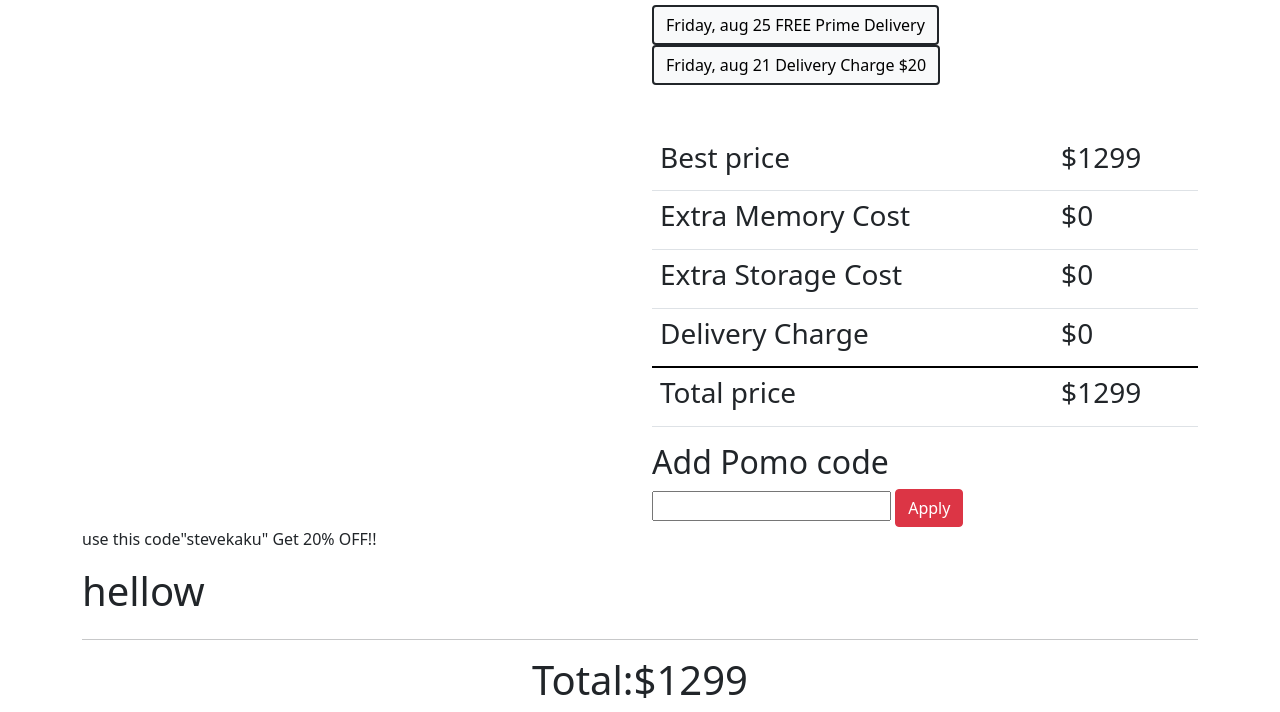
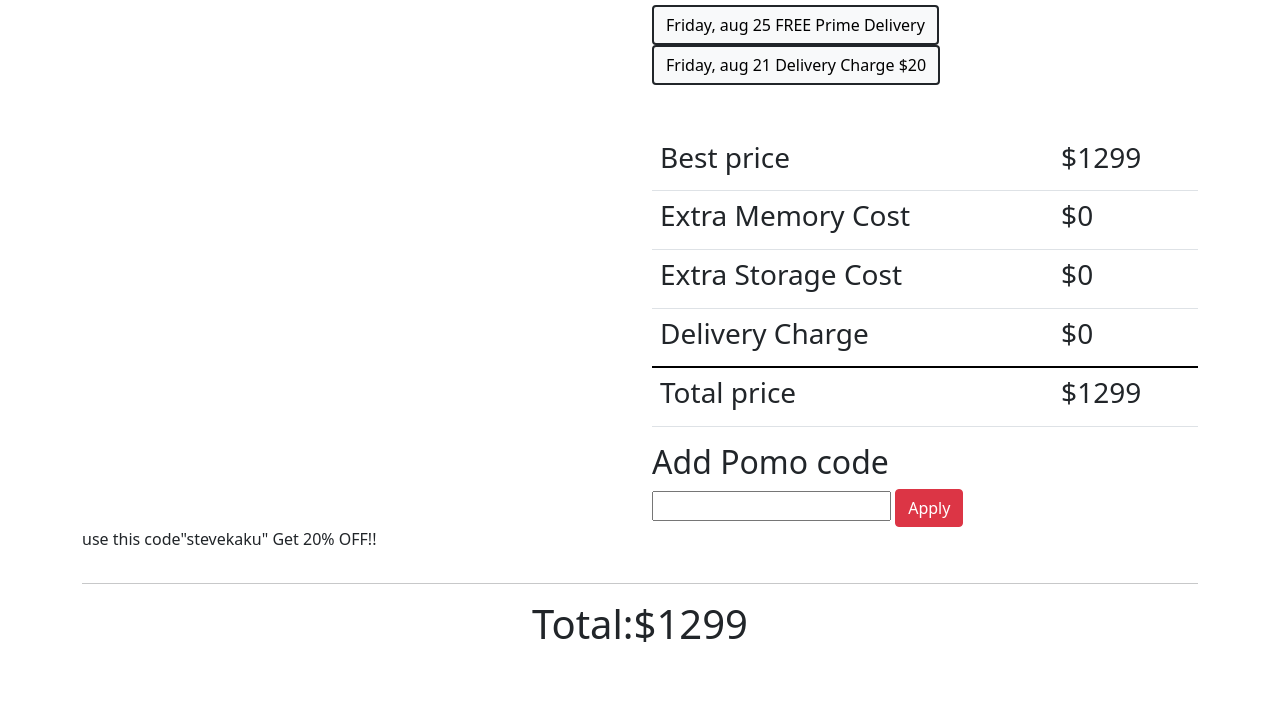
Before and after one commit to sifat-fahimul/assignment-no-5, a plain HTML site: page index.html in a window 1280 px wide. Shown: the part 536-1248 px from the top of the page. After the commit the page ends 1192 px from the top, so only its background shows below. Drawn offline with nearby package versions, Linux system fonts and the light colour scheme.

Commit message:
h1 hellow deleted

```diff
--- a/index.html
+++ b/index.html
@@ -79,7 +79,6 @@
 
                 </div>
                 <p>use this code"stevekaku" Get 20% OFF!!</p>
-                <h1>hellow</h1>
             </div><hr>
             <h1 class="text-center">Total:$<span id="discount-price">1299</span></h1>
         </div>
```
